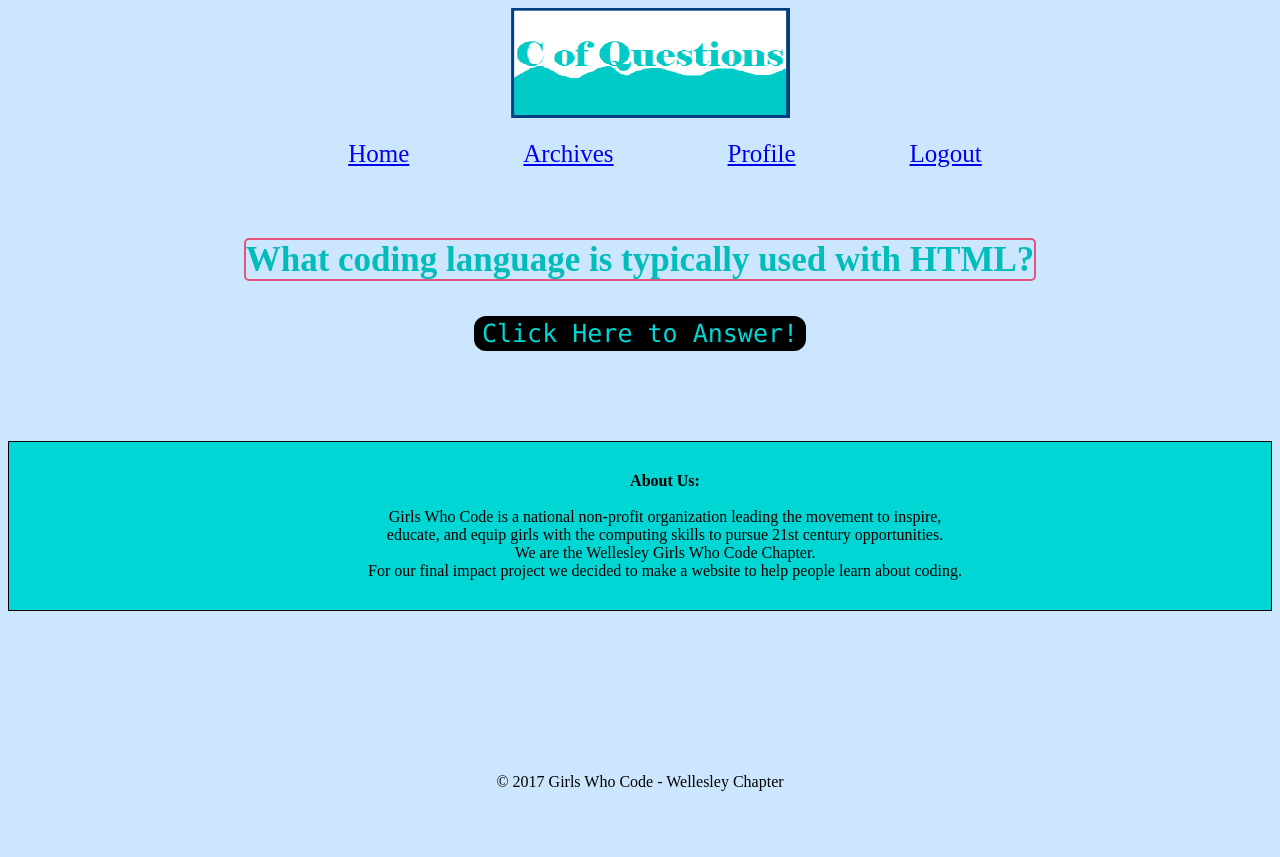
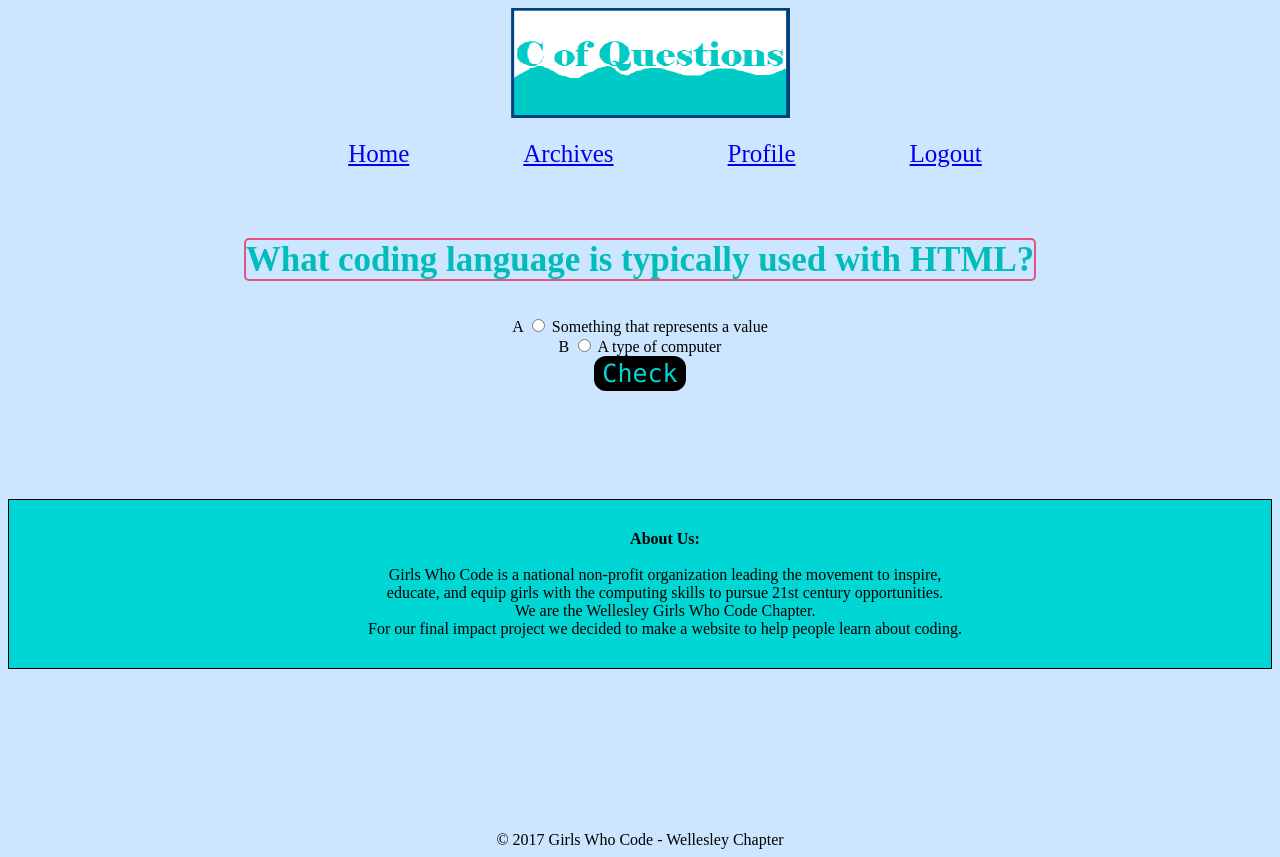
Before and after one commit to wellesleygwc/2016, a Flask app: page /home in a window 1280 px wide. Before the commit the page ends 791 px from the top, so only its background shows below. Run offline with Flask 2, Linux system fonts and the light colour scheme; data comes from the database, SQL or seed files in the repository.

Commit message:
Version 101
Added main page question with answer

```diff
--- a/question-of-the-day/app/db.py
+++ b/question-of-the-day/app/db.py
@@ -45,7 +45,7 @@ def create_db():
                    "question_id text not null" +
                    ", letter text not null" +
                    ", answer_text text not null" +
-                   ", correct_text not null)")
+                   ", correct_text text not null)")
 
     cursor.execute("insert or ignore into answers values ('Q0', 'A', 'A named section of a program that performs a specific task', 'r')")
     cursor.execute("insert or ignore into answers values ('Q0', 'B', 'A social gathering', 'w')")
@@ -54,6 +54,13 @@ def create_db():
     cursor.execute("insert or ignore into answers values ('Q2', 'A', 'Hyper Type Machine Learning', 'w')")
     cursor.execute("insert or ignore into answers values ('Q2', 'B', 'Hyper Test Markup Language', 'r')")
 
+    cursor.execute("drop table if exists main_answers")
+    cursor.execute("create table if not exists main_answers("
+                   "letter text not null" +
+                   ", answer text not null" +
+                   ", correct text not null)")
+    cursor.execute("insert or ignore into main_answers values ('A', 'Something that represents a value', 'r')")
+    cursor.execute("insert or ignore into main_answers values ('B', 'A type of computer', 'w')")
 
 
     # Save (commit) the changes
@@ -123,6 +130,15 @@ def get_question_answers(id):
 
     return rows
 
+def get_main_answers():
+    connection = sqlite3.connect(database_file)
+    cursor = connection.cursor()
+
+    cursor.execute("select * from main_answers")
+    rows = cursor.fetchall()
+
+    connection.close()
+    return rows
 
 def get_right_answers(username):
     connection = sqlite3.connect(database_file)
--- a/question-of-the-day/main.py
+++ b/question-of-the-day/main.py
@@ -11,7 +11,7 @@ app = Flask(__name__)
 # Home page
 @app.route('/home')
 def Home():
-    return render_template('HomePage.html')
+    return render_template('HomePage.html', main_answers=db.get_main_answers())
 
 # Login page
 @app.route('/login', methods=['GET', 'POST'])
@@ -58,6 +58,18 @@ def question():
     id = request.args.get('id')
     question = db.get_question(id)
     return render_template('Question.html', question=question, answers=db.get_question_answers(id))
+
+#Main Page Question
+@app.route('/HomeAnswer', methods=['GET', 'POST'])
+def main_answer():
+    correct = request.form['homepageanswer']
+    id = 0
+    if correct == 'w':
+        id = str('Your answer is wrong.')
+    elif correct == 'r':
+        id = str('Your answer is correct! Good job!')
+    return render_template('HomeAnswer.html', id=id, main_answers=db.get_main_answers())
+
 
 #Answers
 @app.route('/answers', methods=['GET', 'POST'])
--- a/question-of-the-day/templates/HomePage.html
+++ b/question-of-the-day/templates/HomePage.html
@@ -11,6 +11,7 @@
 
 
 <body>
+<body style="..."> </body>
 
 <img src="static/logo.png" height="110" width="300">
 
@@ -24,9 +25,12 @@
 
 <br><br><br>
 
-   <button id="answer-button">
-       Click Here to Answer!
-   </button>
+<form action="HomeAnswer" method="post">
+    {% for option in main_answers %}
+        {{option[0]}} <input type="radio" name="homepageanswer" value="{{option[2]}}"> {{option[1]}} <br>
+    {% endfor %}
+    <input class="btn btn-default" type="submit" id="answer-button" value="Check">
+      </form>
 
 <br><br><br><br><br><br>
 
```
